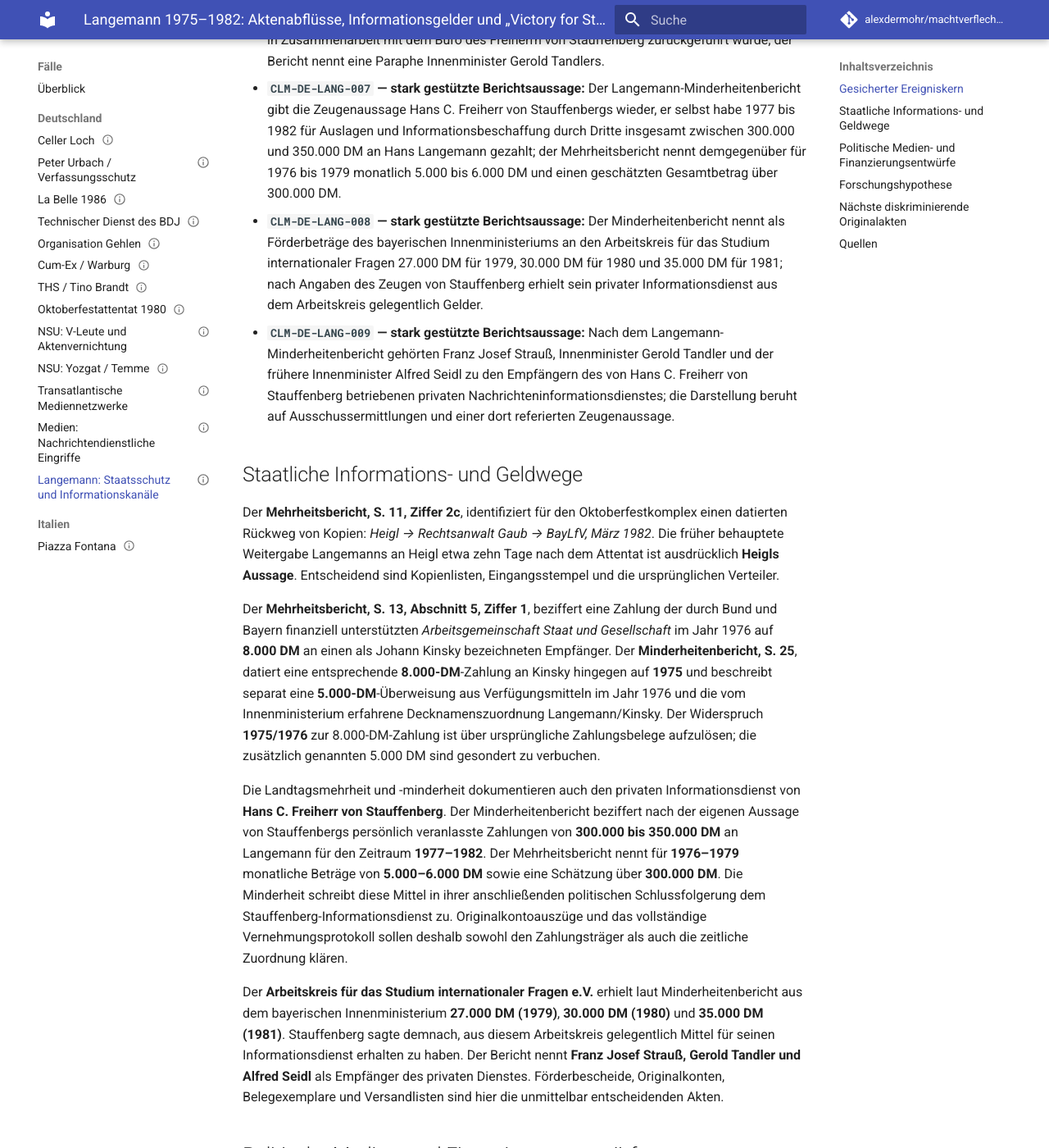
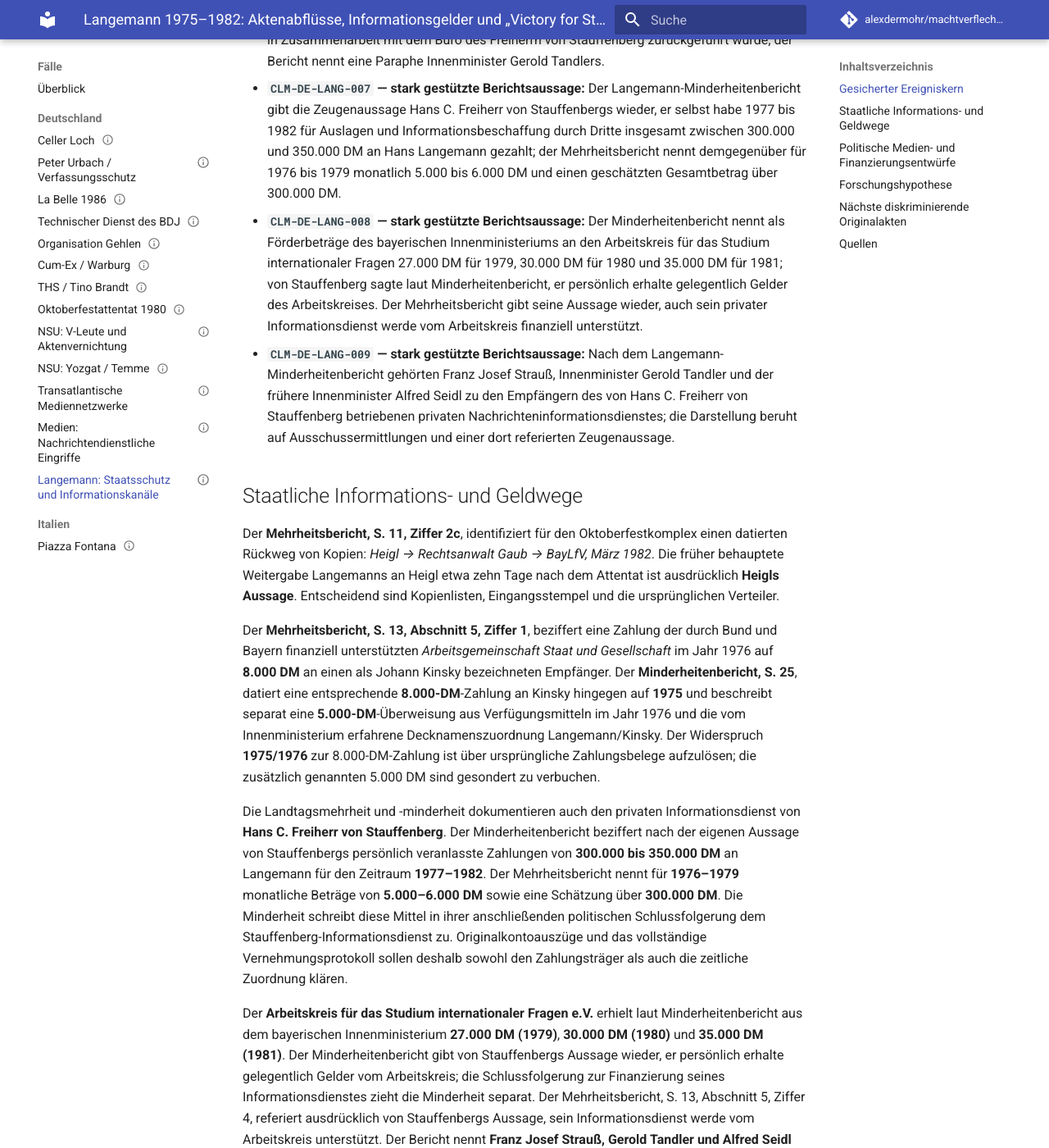
Before and after one commit to alexdermohr/machtverflechtungen, an MkDocs documentation site: the page built from docs/faelle/de/langemann-informationsnetz-1976-1982.md, in a window 1280 px wide and 1400 px high, scrolled down 1031 px. Shown: the whole window at 82% size. Built offline with MkDocs 1.6.1 and Material for MkDocs 9.7.7, drawn with Linux system fonts in a browser that asks for light colours; comment, search, counter and statistics services are not loaded.

Commit message:
research: distinguish Stauffenberg testimony and committee inference

```diff
--- a/docs/faelle/de/langemann-informationsnetz-1976-1982.md
+++ b/docs/faelle/de/langemann-informationsnetz-1976-1982.md
@@ -261,8 +261,9 @@ claims:
     tatsächlichen Empfänger genauer bestimmen oder die berichtete Aussage widerlegen.
 - id: CLM-DE-LANG-008
   text: Der Minderheitenbericht nennt als Förderbeträge des bayerischen Innenministeriums an den Arbeitskreis für das
-    Studium internationaler Fragen 27.000 DM für 1979, 30.000 DM für 1980 und 35.000 DM für 1981; nach Angaben des Zeugen
-    von Stauffenberg erhielt sein privater Informationsdienst aus dem Arbeitskreis gelegentlich Gelder.
+    Studium internationaler Fragen 27.000 DM für 1979, 30.000 DM für 1980 und 35.000 DM für 1981; von Stauffenberg sagte
+    laut Minderheitenbericht, er persönlich erhalte gelegentlich Gelder des Arbeitskreises. Der Mehrheitsbericht gibt seine
+    Aussage wieder, auch sein privater Informationsdienst werde vom Arbeitskreis finanziell unterstützt.
   classification: fact
   evidence_level: strong
   sources:
@@ -272,14 +273,14 @@ claims:
   - source: SRC-DE-BAYLT-LANGEMANN-MINDERHEIT-13012-1982
     directness: direct
     locator: Gedruckte S. 25–26, Finanzgeschäfte und Zusammenarbeit Langemann/Stauffenberg
-    note: Minderheitenbericht benennt die jährlichen öffentlichen Zuwendungen und die zugeschriebene Zeugenaussage zu
-      Beiträgen des Arbeitskreises an den Informationsdienst; nicht identisch mit einer quittierten Durchleitung derselben
-      Beträge.
+    note: Minderheitenbericht nennt die jährlichen Zuwendungen und von Stauffenbergs Zeugenaussage, persönlich
+      gelegentlich Arbeitskreisgelder zu erhalten. Den Finanzierungsbezug zum Informationsdienst folgert die Minderheit
+      anschließend selbst; separate Zahlungsbelege an den Dienst bleiben ein Prüfauftrag.
   - source: SRC-DE-BAYLT-LANGEMANN-MEHRHEIT-12951-1982
-    directness: context
+    directness: direct
     locator: Gedruckte S. 13, Abschnitt 5, Ziffer 4
-    note: Mehrheitsbericht dokumentiert die finanzielle Förderung des Arbeitskreises 1979–1981 aus dem Innenministerium
-      und die Aussage über einen von Stauffenberg betriebenen Informationsdienst.
+    note: Mehrheitsbericht gibt ausdrücklich von Stauffenbergs Zeugenaussage wieder, sein Informationsdienst werde
+      vom Arbeitskreis finanziell unterstützt, und dokumentiert dessen staatliche Förderung 1979–1981.
   counterevidence: []
   alternatives:
   - Die Überweisungen an den Arbeitskreis könnten teilweise Veranstaltungen und Öffentlichkeitsarbeit finanziert haben;
@@ -347,8 +348,9 @@ what_follows:
   claim_ids:
   - CLM-DE-LANG-007
 - text: Der Minderheitenbericht nennt als Förderbeträge des bayerischen Innenministeriums an den Arbeitskreis für das
-    Studium internationaler Fragen 27.000 DM für 1979, 30.000 DM für 1980 und 35.000 DM für 1981; nach Angaben des Zeugen
-    von Stauffenberg erhielt sein privater Informationsdienst aus dem Arbeitskreis gelegentlich Gelder.
+    Studium internationaler Fragen 27.000 DM für 1979, 30.000 DM für 1980 und 35.000 DM für 1981; von Stauffenberg sagte
+    laut Minderheitenbericht, er persönlich erhalte gelegentlich Gelder des Arbeitskreises. Der Mehrheitsbericht gibt seine
+    Aussage wieder, auch sein privater Informationsdienst werde vom Arbeitskreis finanziell unterstützt.
   claim_ids:
   - CLM-DE-LANG-008
 - text: Nach dem Langemann-Minderheitenbericht gehörten Franz Josef Strauß, Innenminister Gerold Tandler und der frühere
@@ -400,7 +402,7 @@ Die Landtagsdrucksachen [9/12951](https://www.bayern.landtag.de/www/ElanTextAbla
 - **`CLM-DE-LANG-005` — stark gestützte Berichtsaussage:** Der Minderheitenbericht beschrieb einen sichergestellten Vermerk Hans Langemanns vom 21. Februar 1980 zu einer Presseveröffentlichung vom 11. Februar 1980, die im Text des Vermerks auf Einflussnahmen in Zusammenarbeit mit dem Büro des Freiherrn von Stauffenberg zurückgeführt wurde; der Bericht nennt eine Paraphe Innenminister Gerold Tandlers.
 
 - **`CLM-DE-LANG-007` — stark gestützte Berichtsaussage:** Der Langemann-Minderheitenbericht gibt die Zeugenaussage Hans C. Freiherr von Stauffenbergs wieder, er selbst habe 1977 bis 1982 für Auslagen und Informationsbeschaffung durch Dritte insgesamt zwischen 300.000 und 350.000 DM an Hans Langemann gezahlt; der Mehrheitsbericht nennt demgegenüber für 1976 bis 1979 monatlich 5.000 bis 6.000 DM und einen geschätzten Gesamtbetrag über 300.000 DM.
-- **`CLM-DE-LANG-008` — stark gestützte Berichtsaussage:** Der Minderheitenbericht nennt als Förderbeträge des bayerischen Innenministeriums an den Arbeitskreis für das Studium internationaler Fragen 27.000 DM für 1979, 30.000 DM für 1980 und 35.000 DM für 1981; nach Angaben des Zeugen von Stauffenberg erhielt sein privater Informationsdienst aus dem Arbeitskreis gelegentlich Gelder.
+- **`CLM-DE-LANG-008` — stark gestützte Berichtsaussage:** Der Minderheitenbericht nennt als Förderbeträge des bayerischen Innenministeriums an den Arbeitskreis für das Studium internationaler Fragen 27.000 DM für 1979, 30.000 DM für 1980 und 35.000 DM für 1981; von Stauffenberg sagte laut Minderheitenbericht, er persönlich erhalte gelegentlich Gelder des Arbeitskreises. Der Mehrheitsbericht gibt seine Aussage wieder, auch sein privater Informationsdienst werde vom Arbeitskreis finanziell unterstützt.
 - **`CLM-DE-LANG-009` — stark gestützte Berichtsaussage:** Nach dem Langemann-Minderheitenbericht gehörten Franz Josef Strauß, Innenminister Gerold Tandler und der frühere Innenminister Alfred Seidl zu den Empfängern des von Hans C. Freiherr von Stauffenberg betriebenen privaten Nachrichteninformationsdienstes; die Darstellung beruht auf Ausschussermittlungen und einer dort referierten Zeugenaussage.
 
 ## Staatliche Informations- und Geldwege
@@ -411,7 +413,7 @@ Der **Mehrheitsbericht, S. 13, Abschnitt 5, Ziffer 1**, beziffert eine Zahlung d
 
 Die Landtagsmehrheit und -minderheit dokumentieren auch den privaten Informationsdienst von **Hans C. Freiherr von Stauffenberg**. Der Minderheitenbericht beziffert nach der eigenen Aussage von Stauffenbergs persönlich veranlasste Zahlungen von **300.000 bis 350.000 DM** an Langemann für den Zeitraum **1977–1982**. Der Mehrheitsbericht nennt für **1976–1979** monatliche Beträge von **5.000–6.000 DM** sowie eine Schätzung über **300.000 DM**. Die Minderheit schreibt diese Mittel in ihrer anschließenden politischen Schlussfolgerung dem Stauffenberg-Informationsdienst zu. Originalkontoauszüge und das vollständige Vernehmungsprotokoll sollen deshalb sowohl den Zahlungsträger als auch die zeitliche Zuordnung klären.
 
-Der **Arbeitskreis für das Studium internationaler Fragen e.V.** erhielt laut Minderheitenbericht aus dem bayerischen Innenministerium **27.000 DM (1979)**, **30.000 DM (1980)** und **35.000 DM (1981)**. Stauffenberg sagte demnach, aus diesem Arbeitskreis gelegentlich Mittel für seinen Informationsdienst erhalten zu haben. Der Bericht nennt **Franz Josef Strauß, Gerold Tandler und Alfred Seidl** als Empfänger des privaten Dienstes. Förderbescheide, Originalkonten, Belegexemplare und Versandlisten sind hier die unmittelbar entscheidenden Akten.
+Der **Arbeitskreis für das Studium internationaler Fragen e.V.** erhielt laut Minderheitenbericht aus dem bayerischen Innenministerium **27.000 DM (1979)**, **30.000 DM (1980)** und **35.000 DM (1981)**. Der Minderheitenbericht gibt von Stauffenbergs Aussage wieder, er persönlich erhalte gelegentlich Gelder vom Arbeitskreis; die Schlussfolgerung zur Finanzierung seines Informationsdienstes zieht die Minderheit separat. Der Mehrheitsbericht, S. 13, Abschnitt 5, Ziffer 4, referiert ausdrücklich von Stauffenbergs Aussage, sein Informationsdienst werde vom Arbeitskreis unterstützt. Der Bericht nennt **Franz Josef Strauß, Gerold Tandler und Alfred Seidl** als Empfänger des privaten Dienstes. Förderbescheide, Originalkonten, Belegexemplare und Versandlisten sind hier die unmittelbar entscheidenden Akten.
 
 ## Politische Medien- und Finanzierungsentwürfe
 
```
